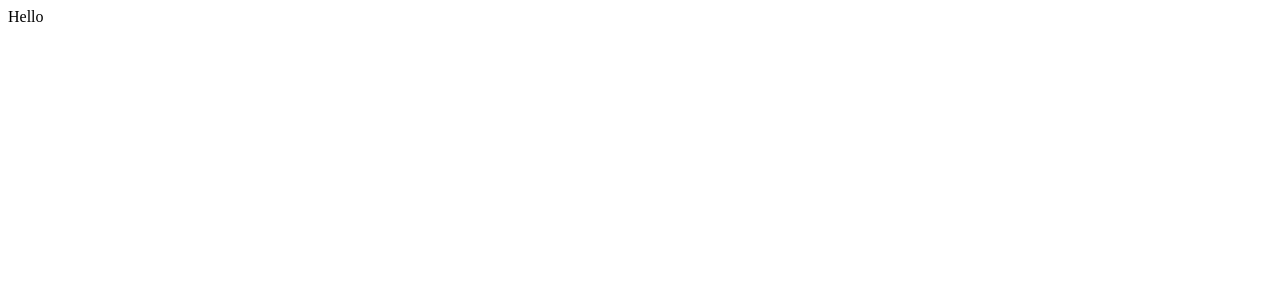
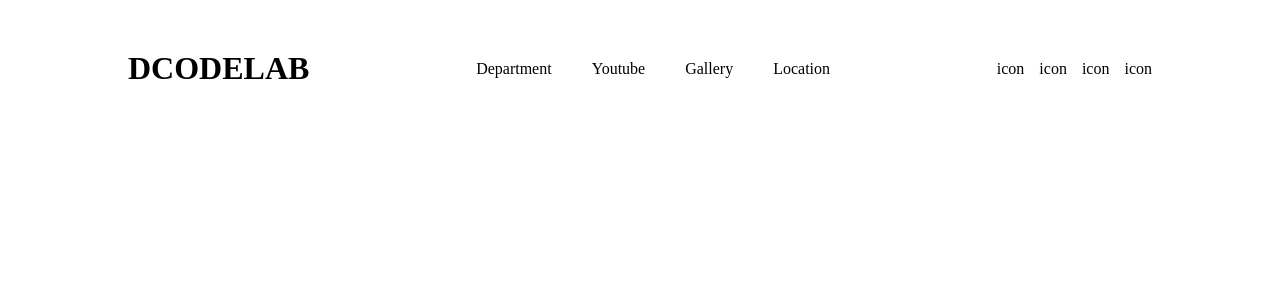
Before and after one commit to charsskim/main2, a React (Create React App) app: page / in a window 1280 px wide. Shown: the top 300 px of the page. Built offline with nearby package versions, Linux system fonts and the light colour scheme.

Commit message:
헤더완성

```diff
--- a/src/App.jsx
+++ b/src/App.jsx
@@ -1,3 +1,9 @@
+import Header from './component/common/Header';
+import './scss/style.scss';
 export default function App() {
-	return <div className='wrap'>Hello</div>;
+	return (
+		<div className='wrap'>
+			<Header />
+		</div>
+	);
 }
--- /dev/null
+++ b/src/component/common/Header.jsx
@@ -0,0 +1,23 @@
+export default function Header() {
+	return (
+		<div className='Header'>
+			<h1>DCODELAB</h1>
+			<div id='gnb'>
+				<ul>
+					<li>Department</li>
+					<li>Youtube</li>
+					<li>Gallery</li>
+					<li>Location</li>
+				</ul>
+			</div>
+			<div className='util'>
+				<ul>
+					<li>icon</li>
+					<li>icon</li>
+					<li>icon</li>
+					<li>icon</li>
+				</ul>
+			</div>
+		</div>
+	);
+}
--- /dev/null
+++ b/src/scss/_reset.scss
@@ -0,0 +1,17 @@
+* {
+	margin: 0px;
+	padding: 0px;
+	box-sizing: border-box;
+}
+ul,
+li,
+ol {
+	list-style: none;
+}
+a {
+	text-decoration: none;
+	color: inherit;
+}
+.wrap {
+	width: 100%;
+}
--- /dev/null
+++ b/src/scss/common/_header.scss
@@ -0,0 +1,19 @@
+.Header {
+	width: 80%;
+	margin: 50px auto;
+	display: flex;
+	justify-content: space-between;
+	align-items: center;
+	#gnb {
+		ul {
+			display: flex;
+			gap: 40px;
+		}
+	}
+	.util {
+		ul {
+			display: flex;
+			gap: 15px;
+		}
+	}
+}
--- /dev/null
+++ b/src/scss/style.scss
@@ -0,0 +1,3 @@
+@import 'reset';
+
+@import './common/header';
```
Also changed, not shown: src/component/common/Footer.jsx (added).
